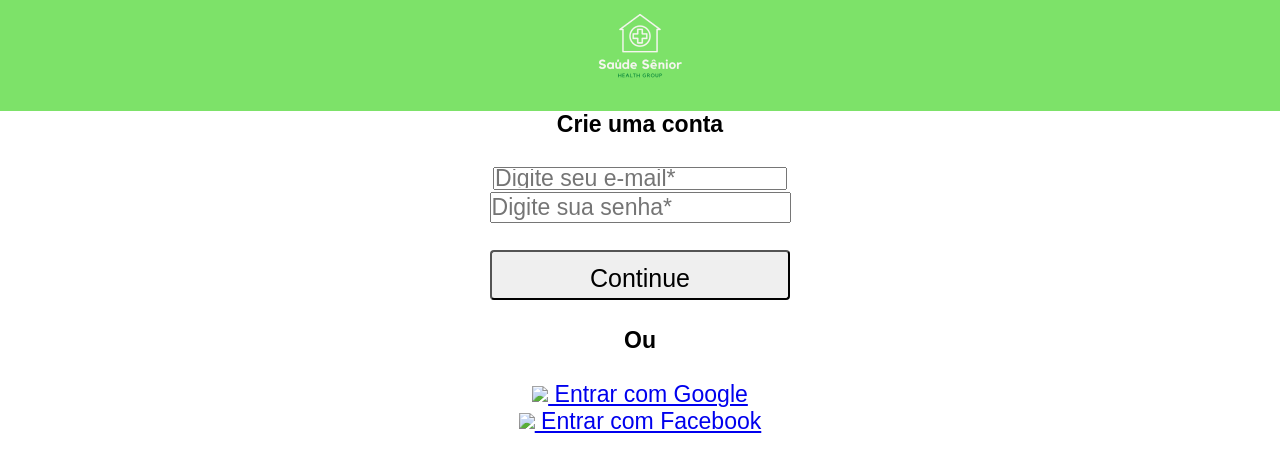
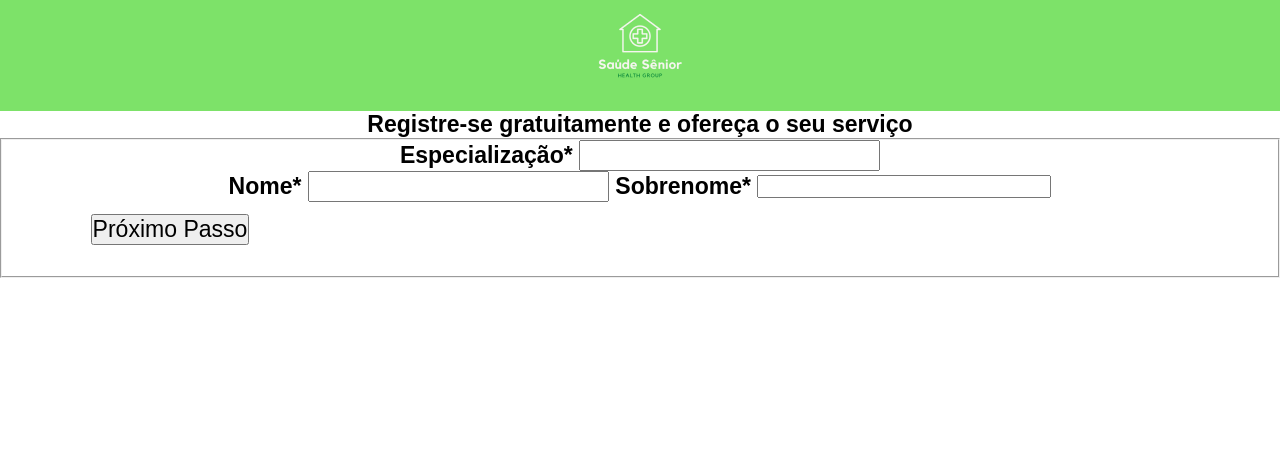
Before and after one commit to VicBanks/hello-world, a website: page index.html in a window 1280 px wide. Drawn offline with Linux system fonts and the light colour scheme; files that its build step writes are made by us from their sources.

Commit message:
Tela 3
Criada para que o profissional possa se registrar e oferecer seus serviços

```diff
--- a/index.html
+++ b/index.html
@@ -1,11 +1,8 @@
-<!DOCTYPE html>
+<!DOCTYPE HTML>
   <html lang="pt-br">
-
    <head>
-    <title>Saude  Senior</title>
-    <meta name="viewport" content="width=device-width, initial-scale=1.0">
-    <link rel="stylesheet" type="text/css" href="style.css">
-
+     <title>Registre-se gratuitamente e ofereça o seu serviço</title>
+     <link href="css/style.css" rel="stylesheet">
    </head>
 
    <body>
@@ -14,52 +11,34 @@
             <div class="Logo">
                 <img src="img\Logo.png" alt="Logo">
             </div>
-
-        </div>
-    </header>
-    <main class="seg">
-        <div class="segura">
-            <h1>Crie uma conta</h1>
-            <br>
-            <form action="" class="meio">
-                <input type="text" name="login" id="login" placeholder="Digite seu e-mail*">
-                <div class="linhadebaixo"></div>
-                <input type="password" name="senha" id="senha" placeholder="Digite sua senha*">
-                <div class="linhadebaixo"></div>
-                <br>
-
-                <input type="submit" value="Continue" class="botao">
-            <div class="rodape">
-                <br>
-                <h1>Ou</h1>
-                <br>
-                <div class="redes">
-                    <div class="Google">
-                        <a href="#">
-
-                            <img src="img/google.png">
-                            Entrar com Google
-
-                        </a>
-                        <br>
-                    </div>
-                    <div class="facebook">
-                        <a href="#">
-
-                            <img src="img/facebook (1).png">
-                            Entrar com Facebook
-
-                        </a>
-
         </div>
 
-                </div>
-            </div>
-        </form>
+     </header>
+
+       <h1>Registre-se gratuitamente e ofereça o seu serviço</h1>
+
+       <form>
+         <fieldset class="grupo">
+
+           <div class="campo">
+           <label for="especializacao"><strong>Especialização*</strong></label>
+           <input id="especializacao" type:"text" required>
            </div>
 
+           <div class="campo">
+             <label for="nome"><strong>Nome*</strong></label>
+             <input id="nome" type:"text" required>
 
+             <label for="sobrenome"><strong>Sobrenome*</strong></label>
+             <input id="sobrenome" type="text" required>
+           </div>
 
+           <div class="botao">
+             <button id="botaoEnviar">Próximo Passo</button>
+           </div>
 
-        </div>
-    </main>
+         </fieldset>
+
+       </form>
+   </body>
+  </html>
```
Lines whose indentation alone changed are shown as unchanged.
